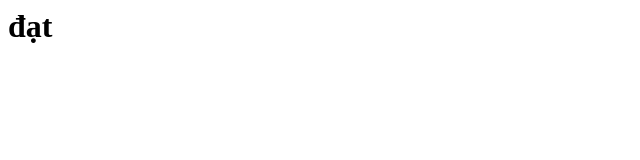
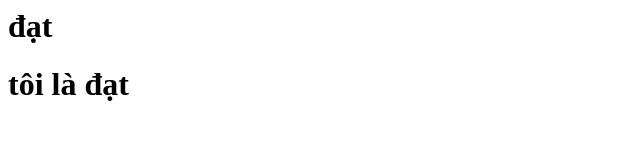
Before and after one commit to DatPham124/Web, a plain HTML site: page index.html in a window 1280 px wide. Shown: the whole page, without its empty margins (0-640 px from the left). Drawn offline with Linux system fonts and the light colour scheme.

Commit message:
Update index.html

```diff
--- a/index.html
+++ b/index.html
@@ -1 +1,3 @@
 <H1>đạt</H1>
+
+<h1>tôi là đạt</h1>
```
